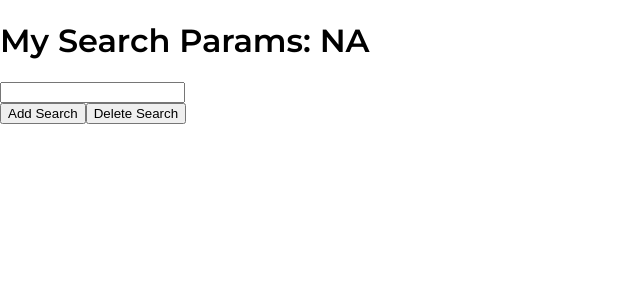
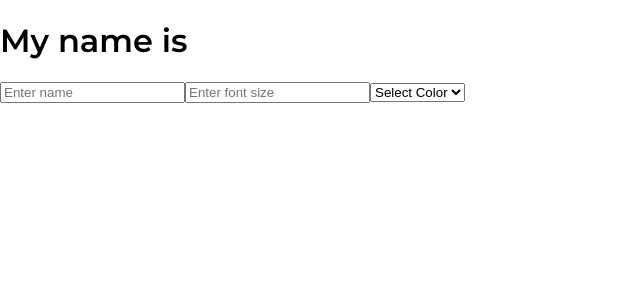
Before and after one commit to saurabhthakre1721999/REACTJS-S1, a React (Vite) app in the folder 4.ReactJS/75daysofreactjs/: page /search in a window 1280 px wide. Shown: the top 300 px of the page, without its empty margins (0-640 px from the left). Built offline with nearby package versions, Linux system fonts and the light colour scheme.

Commit message:
Updated code

```diff
--- a/4.ReactJS/75daysofreactjs/src/Assignments/2.Products/Components/Organisms/LoaderView/LoaderView.Styles.js
+++ b/4.ReactJS/75daysofreactjs/src/Assignments/2.Products/Components/Organisms/LoaderView/LoaderView.Styles.js
@@ -1,6 +1,6 @@
 import styled from "styled-components";
 
-const LoadingContainer = styled.div`
+export const LoadingContainer = styled.div`
   display: grid;
   place-items: center;
   height: 80vh;
--- a/4.ReactJS/75daysofreactjs/src/Assignments/2.Products/Pages/Home.jsx
+++ b/4.ReactJS/75daysofreactjs/src/Assignments/2.Products/Pages/Home.jsx
@@ -2,6 +2,7 @@ import { RouterProvider, createBrowserRouter } from "react-router-dom";
 import ProductList from "./ProductList/ProductList.Layout";
 import ProductDetails from "./ProductDetails/ProductDetails.Layout";
 import QueryParams from "../../../Day-10-V2/1.query-params";
+import WithQueryParams from "../../../Day-11- Query Params/2.with-query-params";
 
 const router = createBrowserRouter([
   {
@@ -15,7 +16,7 @@ const router = createBrowserRouter([
 
   {
     path: "/search",
-    element: <QueryParams />,
+    element: <WithQueryParams />,
   },
 ]);
 
--- /dev/null
+++ b/4.ReactJS/75daysofreactjs/src/Day-11- Query Params/2.with-query-params.jsx
@@ -0,0 +1,47 @@
+import { useSearchParams } from "react-router-dom";
+
+const WithQueryParams = () => {
+  const [queryParams, setQueryParams] = useSearchParams();
+
+  const name = queryParams.get("name") || "";
+  const color = queryParams.get("color") || "";
+  const fontSize = queryParams.get("fontSize") || "";
+
+  const onInputChange = (e) => {
+    const { name: keyName, value } = e.target;
+    setQueryParams((prevParams) => ({
+      ...Object.fromEntries(prevParams),
+      [keyName]: value,
+    }));
+  };
+
+  return (
+    <div>
+      <h1 style={{ color: color, fontSize: `${fontSize}px` }}>
+        My name is {name}
+      </h1>
+      <input
+        type="text"
+        name="name"
+        value={name}
+        placeholder="Enter name"
+        onChange={onInputChange}
+      />
+      <input
+        type="number"
+        name="fontSize"
+        value={fontSize}
+        placeholder="Enter font size"
+        onChange={onInputChange}
+      />
+      <select onChange={onInputChange} name="color" value={color}>
+        <option value="black">Select Color</option>
+        <option value="red">Red</option>
+        <option value="green">Green</option>
+        <option value="blue">Blue</option>
+      </select>
+    </div>
+  );
+};
+
+export default WithQueryParams;
--- a/4.ReactJS/75daysofreactjs/src/main.jsx
+++ b/4.ReactJS/75daysofreactjs/src/main.jsx
@@ -23,6 +23,7 @@ import "react-toastify/dist/ReactToastify.css";
 //import AutocompleteExample from "./Assignments/1.Autocomplete/pages/AutocompleteExample.Layout.jsx";
 //import AppRouter from "./Day-10 Routing/AppRoute.jsx";
 import Home from "./Assignments/2.Products/Pages/Home.jsx";
+//import WithOutQueryParams from "./Day-11- Query Params/1.without-queryParams.jsx";
 
 ReactDOM.createRoot(document.getElementById("root")).render(
   <>
```
Also changed, not shown: 4.ReactJS/75daysofreactjs/src/Day-11- Query Params/1.without-queryParams.jsx (added, +35 -0 lines).
